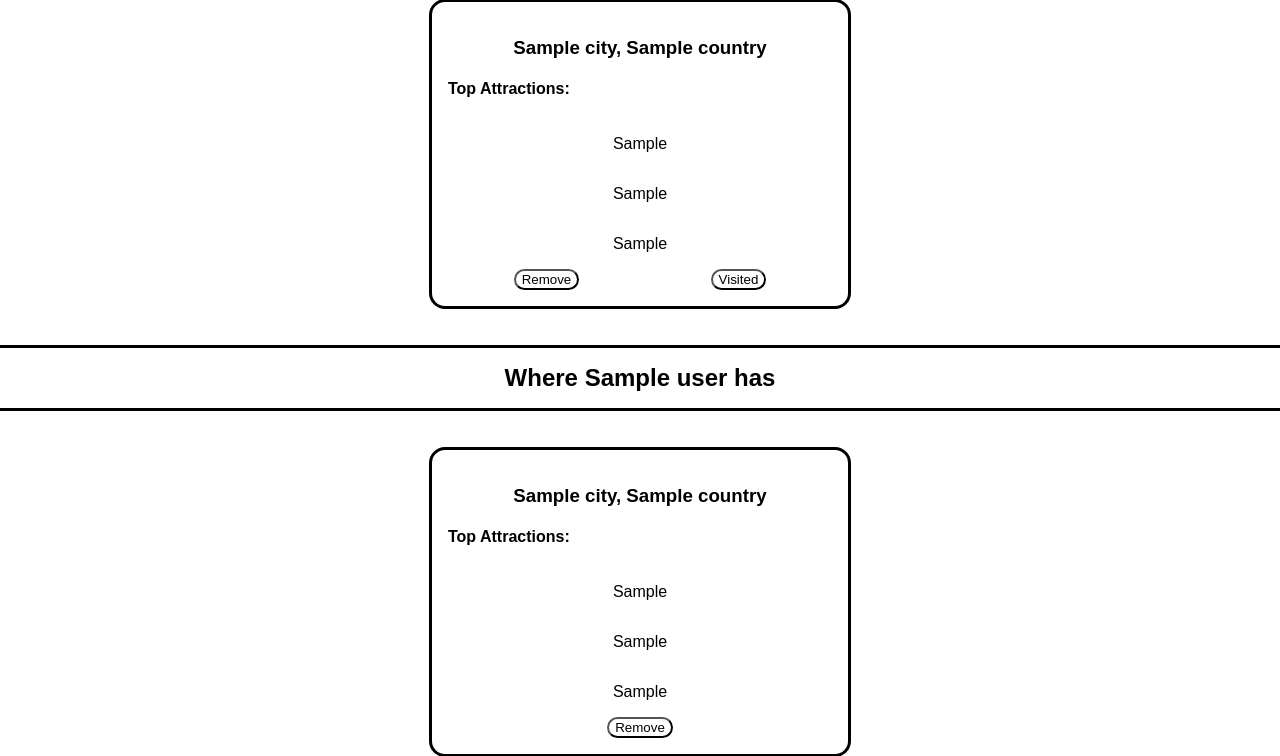
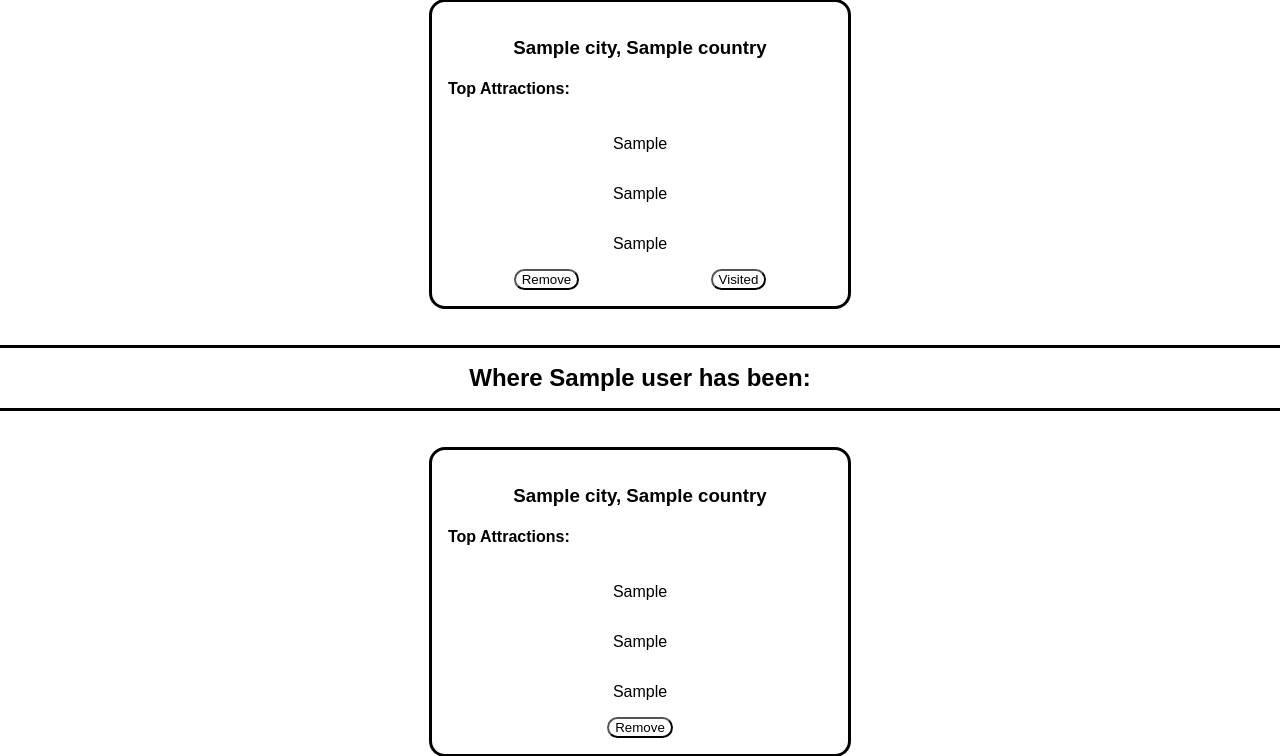
Before and after one commit to Andrew1495/Bucket_list_project, a Flask app: page /user in a window 1280 px wide. Shown: the part 223-979 px from the top of the page. Run offline with Flask 2, Linux system fonts and the light colour scheme; a database or web service that is not in the repository returns one stand-in record (values such as "Sample title"); some libraries are stand-ins or nearby versions.

Commit message:
fixed where username been

```diff
--- a/application/templates/users/index.html
+++ b/application/templates/users/index.html
@@ -24,7 +24,7 @@
     </div>
 </ul>
 
-    <h2 class="profile_title">Where {{user.name}} has</h2>
+    <h2 class="profile_title">Where {{user.name}} has been:</h2>
 
 <div class="content">
     {% for visit in visited %}
```
